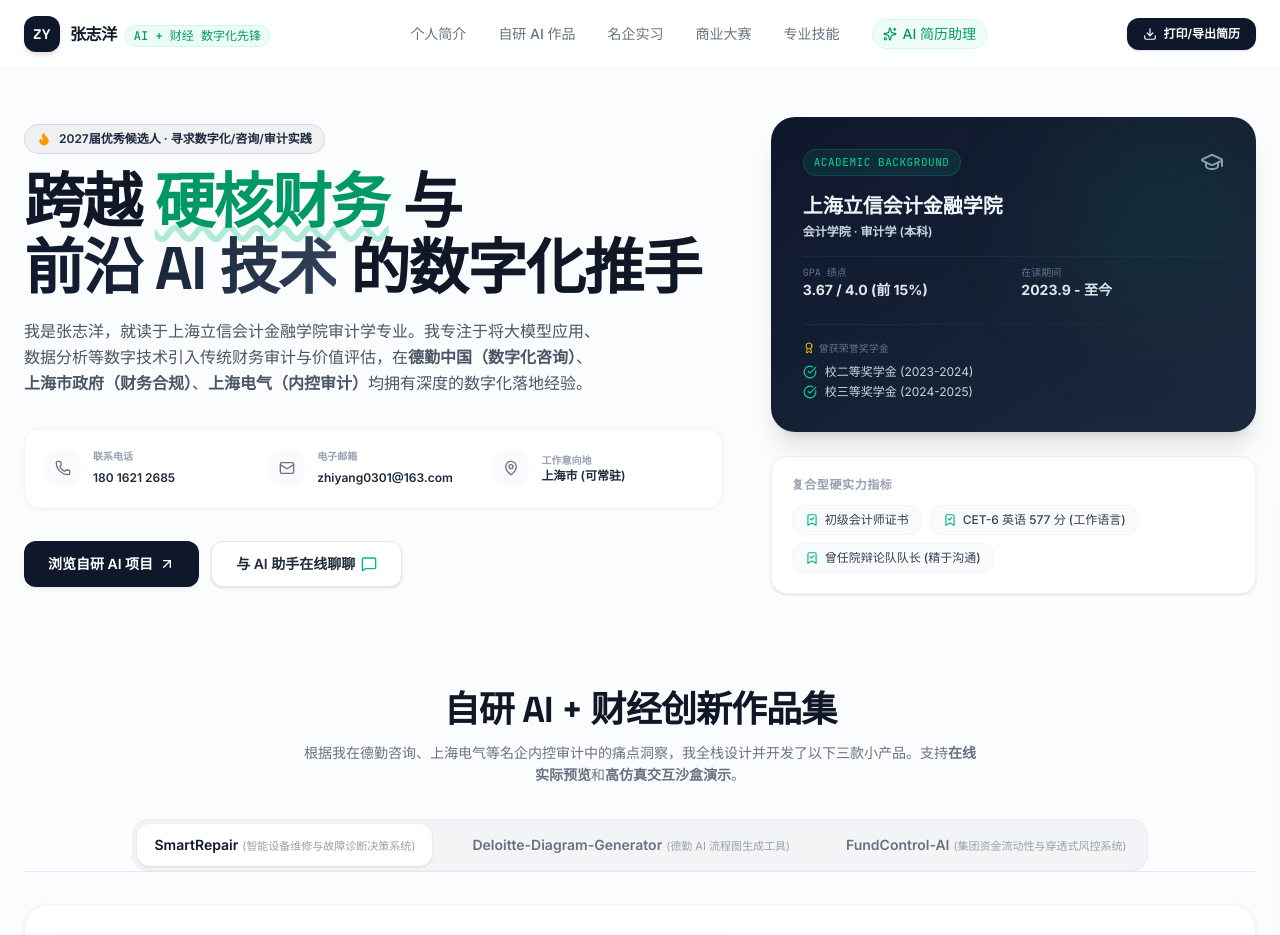
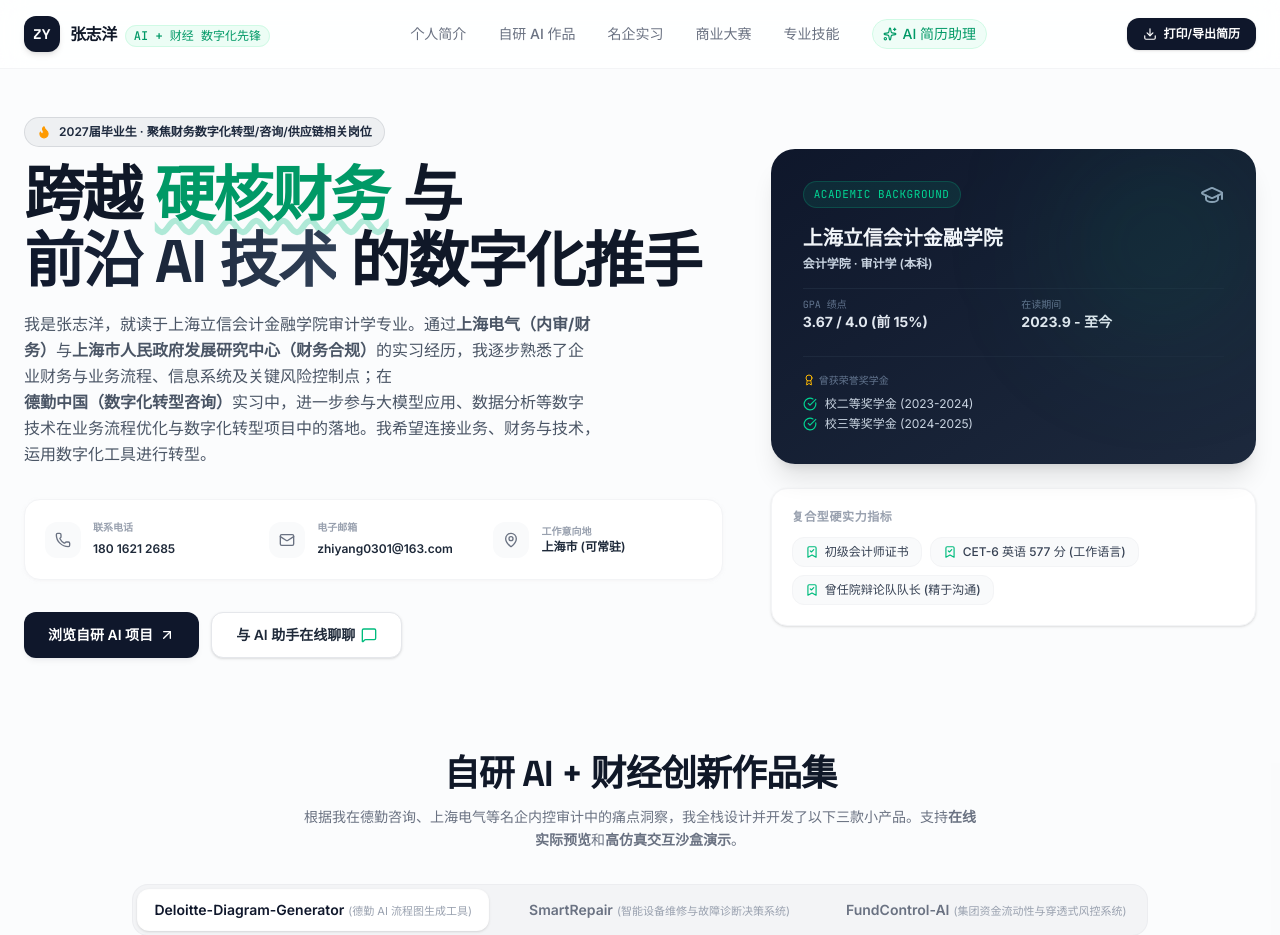
Before and after one commit to kirito51888/zhangzhiyang, a React (Vite) app: page / in a window 1280 px wide. Shown: the top 935 px of the page. Built offline with nearby package versions, Linux system fonts and the light colour scheme.

Commit message:
refactor(content): update personal profile and project order
Refine career summary, update professional objectives, and adjust project display order for better alignment with current career focus.

```diff
--- a/api/chat.ts
+++ b/api/chat.ts
@@ -32,8 +32,8 @@ const SYSTEM_PROMPT = `
      - 底稿编制与证据链：独立抽查合同凭证 200+ 份，反馈 10+ 异常事项，补充 20+ 审计证据，协助完成 10+ 份审计底稿编制。
 
 3. 自研 AI+财经小产品（已开源并部署在 Vercel 稳定运行）：
+   - Deloitte-Diagram-Generator：德勤 AI 流程图生成工具，输入业务逻辑自动一键生成 As-Is/To-Be 标准流程图，提效 80%+。
    - SmartRepair：智能设备维修与故障诊断决策系统（整合 AI 故障诊断、智能派单与维修成本归集分析）。
-   - Deloitte-Diagram-Generator：德勤 AI 流程图生成工具，输入业务逻辑自动一键生成 As-Is/To-Be 标准流程图，提效 80%+。
    - FundControl-AI：业财深度协同的集团资金流动性与穿透式风控系统，捕捉工程暂估滞后、费用跨期等业财断点并实时风险预警。
 
 4. 极度自律的生活与健美身材：
--- a/server.ts
+++ b/server.ts
@@ -46,8 +46,8 @@ const SYSTEM_PROMPT = `
      - 底稿编制与证据链：独立抽查合同凭证 200+ 份，反馈 10+ 异常事项，补充 20+ 审计证据，协助完成 10+ 份审计底稿编制。
 
 3. 自研 AI+财经小产品（已开源并部署在 Vercel 稳定运行）：
+   - Deloitte-Diagram-Generator：德勤 AI 流程图生成工具，输入业务逻辑自动一键生成 As-Is/To-Be 标准流程图，提效 80%+。
    - SmartRepair：智能设备维修与故障诊断决策系统（整合 AI 故障诊断、智能派单与维修成本归集分析）。
-   - Deloitte-Diagram-Generator：德勤 AI 流程图生成工具，输入业务逻辑自动一键生成 As-Is/To-Be 标准流程图，提效 80%+。
    - FundControl-AI：业财深度协同的集团资金流动性与穿透式风控系统，捕捉工程暂估滞后、费用跨期等业财断点并实时风险预警。
 
 4. 极度自律的生活与健美身材：
--- a/src/App.tsx
+++ b/src/App.tsx
@@ -93,7 +93,7 @@ export default function App() {
             <div className="space-y-4">
               <div className="inline-flex items-center gap-2 bg-slate-900/5 px-3 py-1.5 rounded-full border border-slate-900/10 text-xs font-semibold text-slate-800">
                 <Flame className="w-3.5 h-3.5 text-amber-500 fill-amber-500" />
-                <span>2027届优秀候选人 · 寻求数字化/咨询/审计实践</span>
+                <span>2027届毕业生 · 聚焦财务数字化转型/咨询/供应链相关岗位</span>
               </div>
 
               <h1 className="text-4xl md:text-5xl lg:text-6xl font-display font-extrabold tracking-tight text-gray-900 leading-[1.1]">
@@ -102,7 +102,7 @@ export default function App() {
               </h1>
 
               <p className="text-base text-gray-600 max-w-xl leading-relaxed">
-                我是张志洋，就读于上海立信会计金融学院审计学专业。我专注于将大模型应用、数据分析等数字技术引入传统财务审计与价值评估，在<b>德勤中国（数字化咨询）</b>、<b>上海市政府（财务合规）</b>、<b>上海电气（内控审计）</b>均拥有深度的数字化落地经验。
+                我是张志洋，就读于上海立信会计金融学院审计学专业。通过<b>上海电气（内审/财务）</b>与<b>上海市人民政府发展研究中心（财务合规）</b>的实习经历，我逐步熟悉了企业财务与业务流程、信息系统及关键风险控制点；在<b>德勤中国（数字化转型咨询）</b>实习中，进一步参与大模型应用、数据分析等数字技术在业务流程优化与数字化转型项目中的落地。我希望连接业务、财务与技术，运用数字化工具进行转型。
               </p>
             </div>
 
--- a/src/data.ts
+++ b/src/data.ts
@@ -60,6 +60,26 @@ export const businessProjects: BusinessProject[] = [
 
 export const softwareProjects: SoftwareProject[] = [
   {
+    id: 'deloitte-diagram-generator',
+    name: 'Deloitte-Diagram-Generator',
+    chineseName: '德勤 AI 流程图生成工具',
+    tagline: '面向数字化咨询业务流程建模的 AI 驱动流程图自动生成与标准化引擎',
+    tags: ['AI流程图', '流程建模', '咨询交付', '自动化'],
+    description: '针对数字化咨询项目流程建模效率低、交付规范不统一等痛点设计的 AI 流程图生成工具。输入业务流程描述或问题清单，一键自动生成标准 As-Is / To-Be 流程图，显著提升咨询项目交付一致性与协作效率。',
+    highlights: [
+      '流程建模自动化：智能解析复杂业务流与逻辑关系，秒级生成符合 BPMN 规范的标准可视化流程图。',
+      '80%+ 交付效率提升：彻底解决传统流程图手绘耗时问题，帮助咨询项目组大幅缩短交付周期。',
+      '实战项目落地应用：已成功上线并应用于德勤实际客户咨询项目中，赋能团队高标准输出。'
+    ],
+    githubUrl: 'https://github.com/kirito51888/Deloitte-Diagram-Generator',
+    vercelUrl: 'https://deloitte-diagram-generator-beta.vercel.app/',
+    mockupFeatures: [
+      { title: '自然语言/结构化流程生成', description: '解析业务逻辑文本，自动识别节点、分支决策与断点高亮。', icon: 'Workflow' },
+      { title: '咨询交付标准化', description: '统一团队流程图排版与样式规范，提高专业咨询报告的交付一致性。', icon: 'FileCode' },
+      { title: '一键导出与云端协作', description: '支持导出高清 SVG/PNG 与结构化代码，方便嵌入 Word/PPT 或 Web 看板。', icon: 'Share2' }
+    ]
+  },
+  {
     id: 'smart-repair',
     name: 'SmartRepair',
     chineseName: '智能设备维修与故障诊断决策系统',
@@ -77,26 +97,6 @@ export const softwareProjects: SoftwareProject[] = [
       { title: 'AI 故障排错诊断', description: '基于大模型与维修知识库，智能推荐排错方案与步骤。', icon: 'Wrench' },
       { title: '智能派单与领料', description: '一键关联一物一码备件库，实现维修工单实时协同。', icon: 'ClipboardList' },
       { title: '维修成本穿透分析', description: '多维度统计设备维保频次与成本，辅助重置与决策。', icon: 'BarChart3' }
-    ]
-  },
-  {
-    id: 'deloitte-diagram-generator',
-    name: 'Deloitte-Diagram-Generator',
-    chineseName: '德勤 AI 流程图生成工具',
-    tagline: '面向数字化咨询业务流程建模的 AI 驱动流程图自动生成与标准化引擎',
-    tags: ['AI流程图', '流程建模', '咨询交付', '自动化'],
-    description: '针对数字化咨询项目流程建模效率低、交付规范不统一等痛点设计的 AI 流程图生成工具。输入业务流程描述或问题清单，一键自动生成标准 As-Is / To-Be 流程图，显著提升咨询项目交付一致性与协作效率。',
-    highlights: [
-      '流程建模自动化：智能解析复杂业务流与逻辑关系，秒级生成符合 BPMN 规范的标准可视化流程图。',
-      '80%+ 交付效率提升：彻底解决传统流程图手绘耗时问题，帮助咨询项目组大幅缩短交付周期。',
-      '实战项目落地应用：已成功上线并应用于德勤实际客户咨询项目中，赋能团队高标准输出。'
-    ],
-    githubUrl: 'https://github.com/kirito51888/Deloitte-Diagram-Generator',
-    vercelUrl: 'https://deloitte-diagram-generator-beta.vercel.app/',
-    mockupFeatures: [
-      { title: '自然语言/结构化流程生成', description: '解析业务逻辑文本，自动识别节点、分支决策与断点高亮。', icon: 'Workflow' },
-      { title: '咨询交付标准化', description: '统一团队流程图排版与样式规范，提高专业咨询报告的交付一致性。', icon: 'FileCode' },
-      { title: '一键导出与云端协作', description: '支持导出高清 SVG/PNG 与结构化代码，方便嵌入 Word/PPT 或 Web 看板。', icon: 'Share2' }
     ]
   },
   {
@@ -179,8 +179,8 @@ export const chatQAPairs = [
     keywords: ['智能', '产品', '大模型', 'smartrepair', 'deloitte-diagram', 'fundcontrol', 'vercel', 'github', '代码', '流程图', '维修'],
     question: '你开发了哪些 AI + 财经相关的作品？它们的商业价值是什么？',
     answer: `针对现代财务数字化与咨询交付的痛点，我全栈设计并开发了 3 款 **AI + 财经/咨询** 创新作品（已开源并在 Vercel 部署稳定运行）：
-1. 🛠️ **SmartRepair (智能设备维修与故障诊断决策系统)**：针对工业设备维保耗时长、诊断门槛高、成本归集不清晰痛点设计的 AI 运维决策平台，整合智能排错、派单与成本归集。
-2. 📐 **Deloitte-Diagram-Generator (德勤 AI 流程图生成工具)**：面向数字化咨询流程建模的 AI 工具，输入业务逻辑即可秒级自动生成标准 As-Is/To-Be 流程图，建模效率提升 80%+。
+1. 📐 **Deloitte-Diagram-Generator (德勤 AI 流程图生成工具)**：面向数字化咨询流程建模的 AI 工具，输入业务逻辑即可秒级自动生成标准 As-Is/To-Be 流程图，建模效率提升 80%+。
+2. 🛠️ **SmartRepair (智能设备维修与故障诊断决策系统)**：针对工业设备维保耗时长、诊断门槛高、成本归集不清晰痛点设计的 AI 运维决策平台，整合智能排错、派单与成本归集。
 3. 📊 **FundControl-AI (集团资金流动性与穿透式风控系统)**：业财深度融合的动态资金监控与穿透式财务预警平台，捕捉工程暂估滞后、费用跨期等业财断点并进行风险预警。`
   },
   {
```
